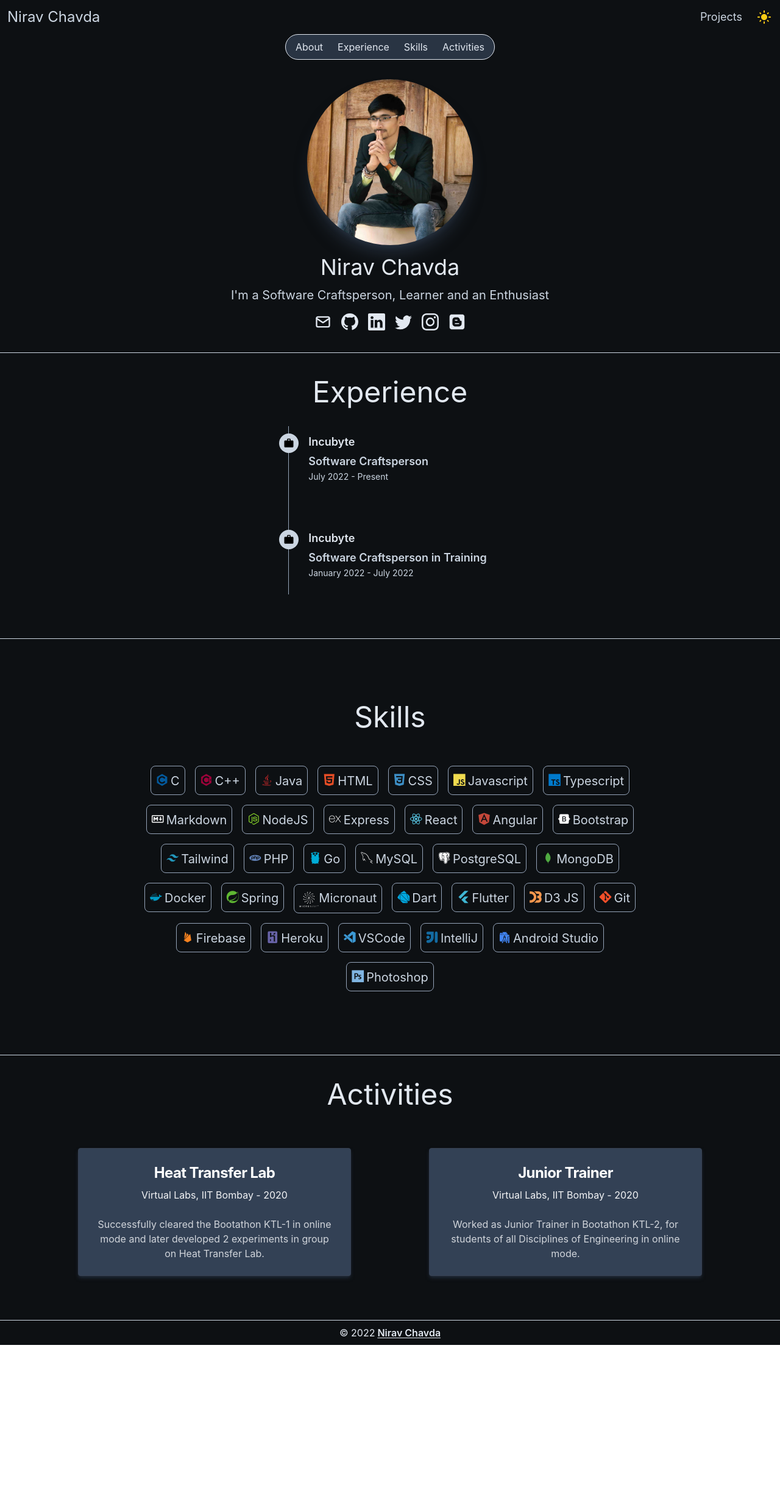
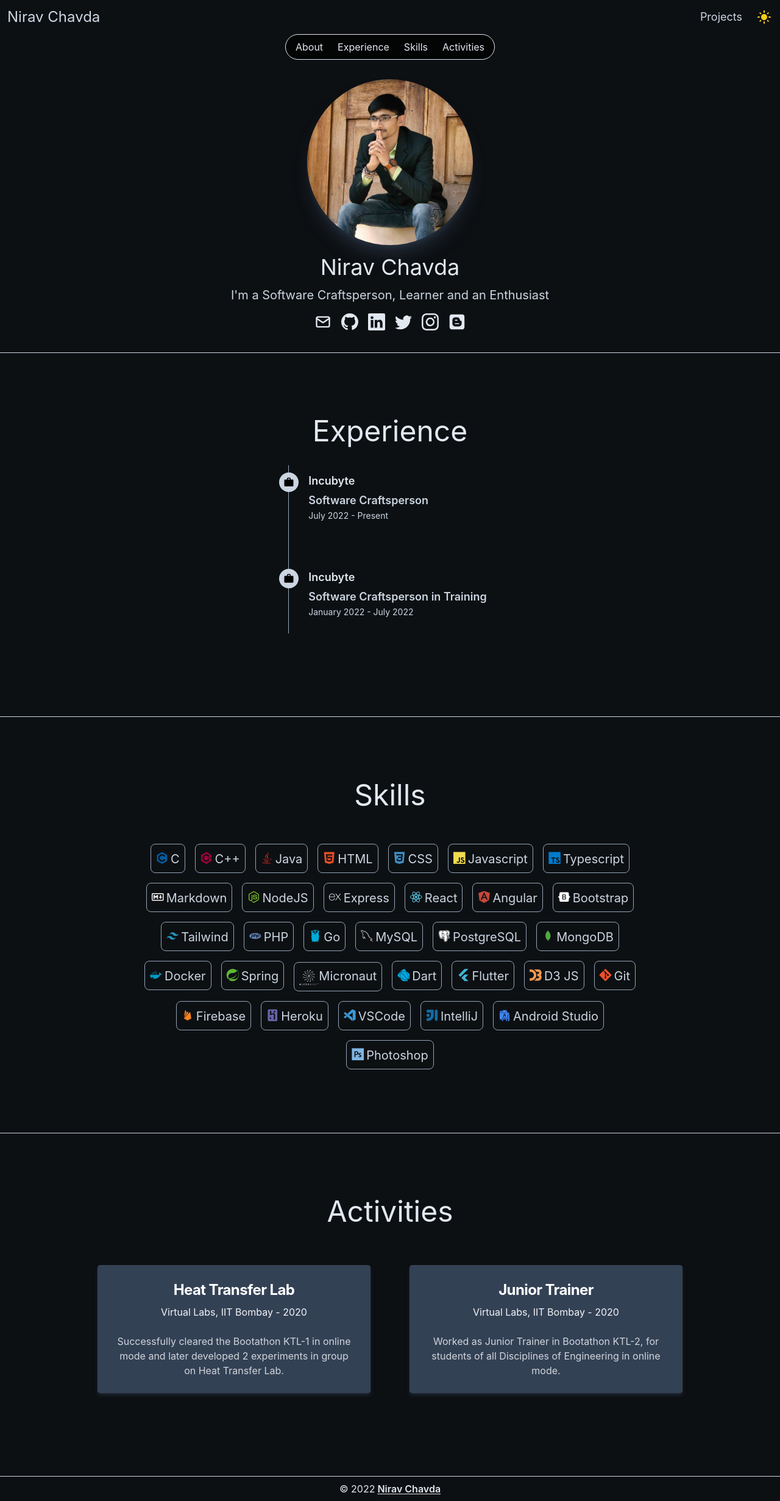
Before and after one commit to niravchavda99/niravchavda99.github.io, a React (Create React App) app: page / in a window 1280 px wide. Shown: the whole page at 61% size. Before the commit the page ends 2206 px from the top, so only its background shows below. Built offline with nearby package versions, Linux system fonts and the light colour scheme.

Commit message:
ENH: Sync sticky header with dark mode

```diff
--- a/src/app/activities/Activities.scss
+++ b/src/app/activities/Activities.scss
@@ -1,7 +1,7 @@
 @import "src/app/common/Common.scss";
 
 #activities {
-  @apply h-max border-b p-8 select-none transition-all;
+  @apply h-max border-b p-8 lg:p-24 select-none transition-all;
 }
 
 .activities-container {
--- a/src/app/experience/Experience.scss
+++ b/src/app/experience/Experience.scss
@@ -1,7 +1,7 @@
 @import "src/app/common/Common.scss";
 
 #experience {
-  @apply h-max border-b p-8 select-none transition-all;
+  @apply h-max border-b p-8 lg:p-24 select-none transition-all;
 }
 
 .jobs-container {
--- a/src/app/sticky-header/StickyHeader.scss
+++ b/src/app/sticky-header/StickyHeader.scss
@@ -19,10 +19,10 @@
 
 .dark {
   .sticky-header {
-    @apply bg-slate-700/75 border-slate-200 text-slate-200;
+    @apply bg-black/75 border-slate-200 text-slate-200;
   }
 
   .sticky-header-content:hover {
-    @apply bg-slate-900;
+    @apply bg-zinc-800;
   }
 }
```
